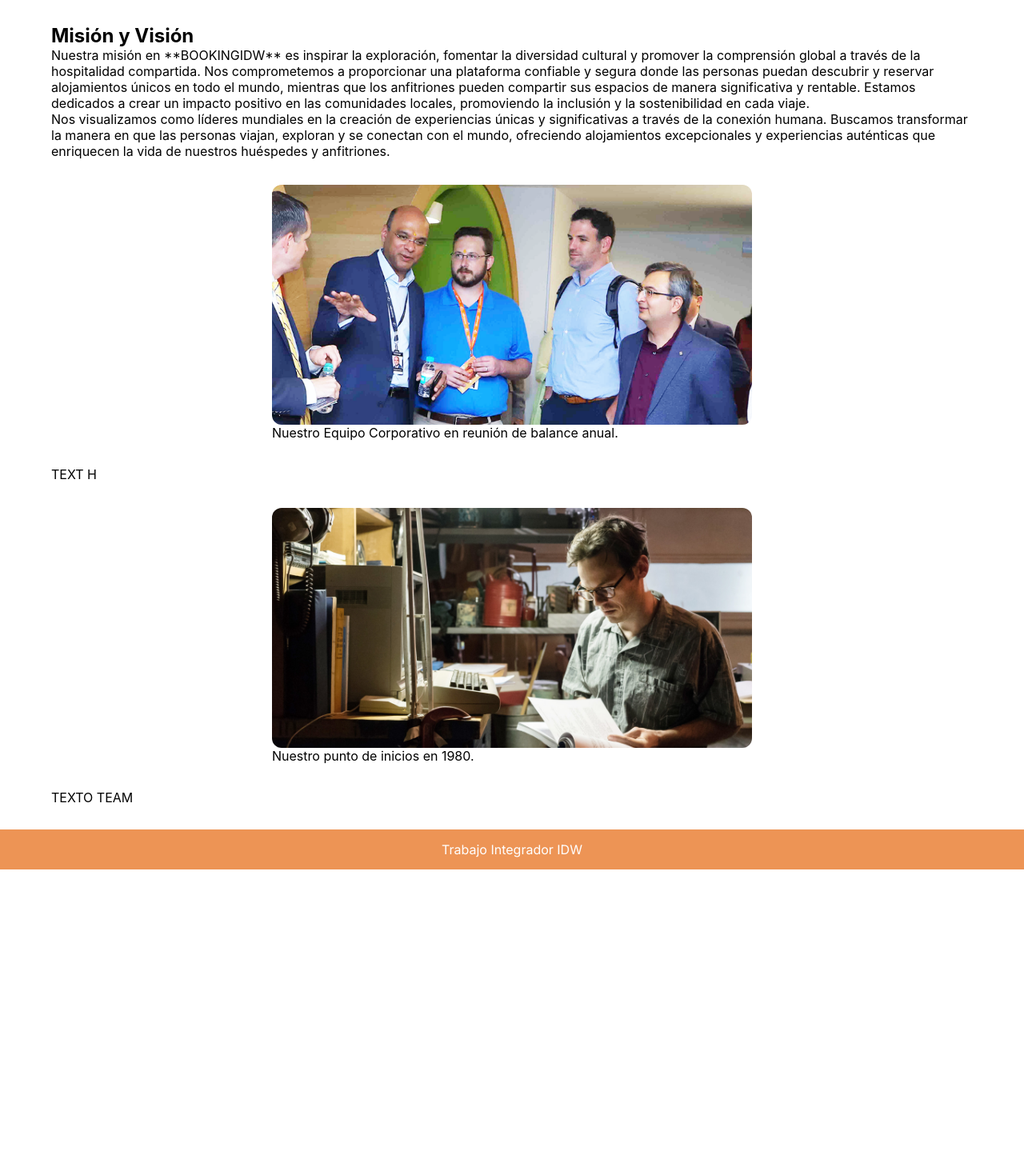
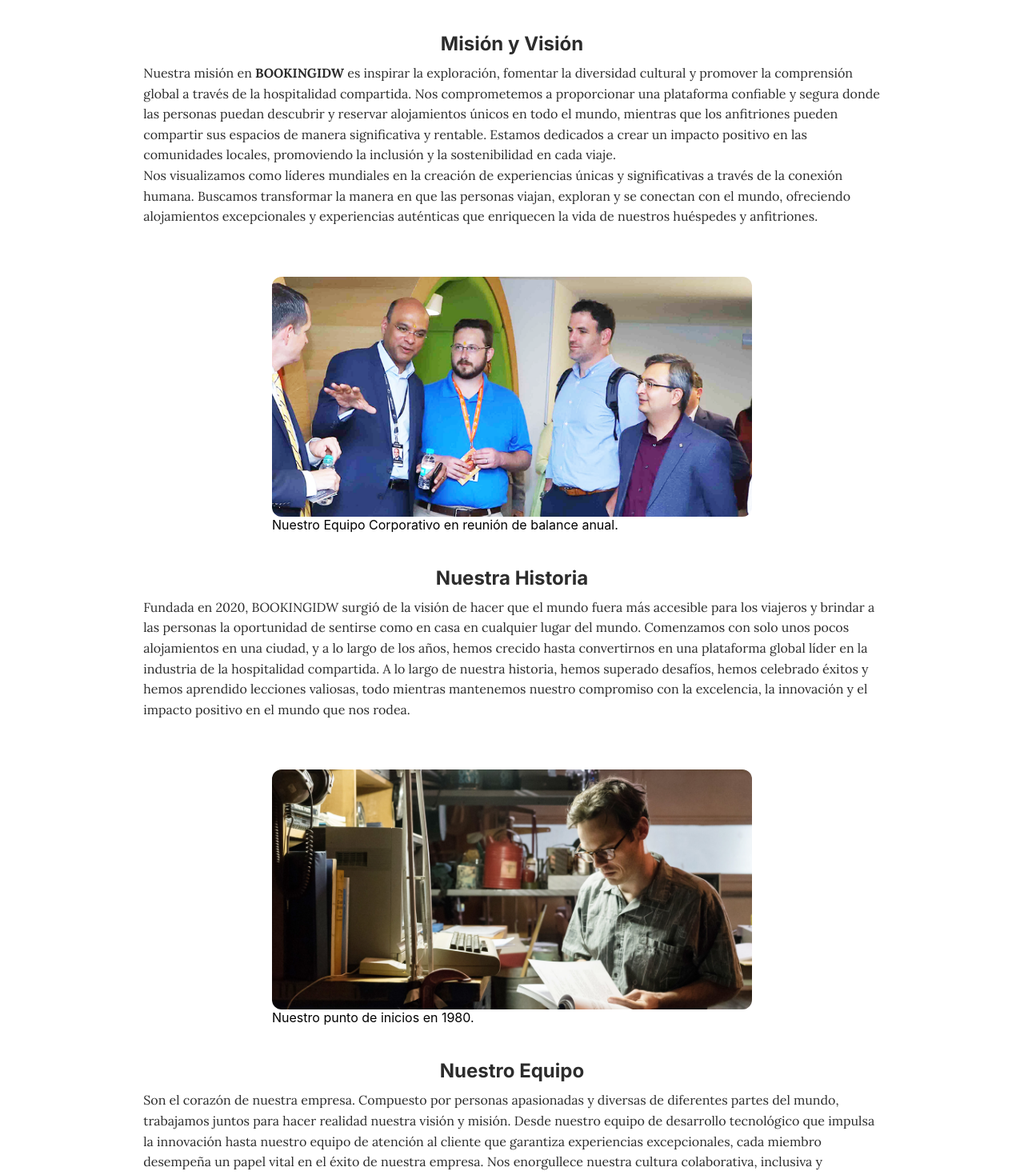
Before and after one commit to fmolinadev/tp-integrador-idw, a React (Create React App) app: page /about in a window 1280 px wide. Shown: the part 60-1529 px from the top of the page at 80% size. Before the commit the page ends 1147 px from the top, so only its background shows below. Built offline with nearby package versions, Linux system fonts and the light colour scheme.

Commit message:
feat: se agregaron las secciones con información en texto de la empresa

```diff
--- a/src/pages/About/components/History.jsx
+++ b/src/pages/About/components/History.jsx
@@ -1,4 +1,23 @@
+import styles from "../about.module.css"
+const {section_centered,container_centered}=styles
+
 function History() {
-    return <p>TEXT H</p>
+    return ( <section className={section_centered}>
+    <div className={container_centered}>
+    <h2>Nuestra Historia</h2>
+    <p>
+      Fundada en 2020, BOOKINGIDW surgió de la visión de hacer que el mundo
+      fuera más accesible para los viajeros y brindar a las personas la
+      oportunidad de sentirse como en casa en cualquier lugar del mundo.
+      Comenzamos con solo unos pocos alojamientos en una ciudad, y a lo
+      largo de los años, hemos crecido hasta convertirnos en una plataforma
+      global líder en la industria de la hospitalidad compartida. A lo largo
+      de nuestra historia, hemos superado desafíos, hemos celebrado éxitos y
+      hemos aprendido lecciones valiosas, todo mientras mantenemos nuestro
+      compromiso con la excelencia, la innovación y el impacto positivo en
+      el mundo que nos rodea.
+    </p>
+    </div>
+  </section>)
 }
 export default History
--- a/src/pages/About/components/MissionAndVision.jsx
+++ b/src/pages/About/components/MissionAndVision.jsx
@@ -1,22 +1,20 @@
 import styles from "../about.module.css"
-const {seccion_centrada,contenido_centrado}=styles
+const {section_centered,container_centered}=styles
 
 function MissionAndVision() {
 
         return (
-          <section className={seccion_centrada}>
-            <div className={contenido_centrado}>
+          <section className={section_centered}>
+            <div className={container_centered}>
               <h2>Misión y Visión</h2>
-              <article>
+              <div>
                 <p>
-                  Nuestra misión en **BOOKINGIDW** es inspirar la exploración, fomentar la diversidad cultural y promover la comprensión global a través de la hospitalidad compartida. Nos comprometemos a proporcionar una plataforma confiable y segura donde las personas puedan descubrir y reservar alojamientos únicos en todo el mundo, mientras que los anfitriones pueden compartir sus espacios de manera significativa y rentable. Estamos dedicados a crear un impacto positivo en las comunidades locales, promoviendo la inclusión y la sostenibilidad en cada viaje.
+                  Nuestra misión en <strong>BOOKINGIDW</strong> es inspirar la exploración, fomentar la diversidad cultural y promover la comprensión global a través de la hospitalidad compartida. Nos comprometemos a proporcionar una plataforma confiable y segura donde las personas puedan descubrir y reservar alojamientos únicos en todo el mundo, mientras que los anfitriones pueden compartir sus espacios de manera significativa y rentable. Estamos dedicados a crear un impacto positivo en las comunidades locales, promoviendo la inclusión y la sostenibilidad en cada viaje.
                 </p>
-              </article>
-              <article>
                 <p>
                   Nos visualizamos como líderes mundiales en la creación de experiencias únicas y significativas a través de la conexión humana. Buscamos transformar la manera en que las personas viajan, exploran y se conectan con el mundo, ofreciendo alojamientos excepcionales y experiencias auténticas que enriquecen la vida de nuestros huéspedes y anfitriones.
                 </p>
-              </article>
+                </div>
             </div>
           </section>
         );
--- a/src/pages/About/components/Team.jsx
+++ b/src/pages/About/components/Team.jsx
@@ -1,4 +1,22 @@
+import styles from "../about.module.css"
+const {section_centered,container_centered}=styles
+
 function Team() {
-    return <p>TEXTO TEAM</p>
+    return ( <section className={section_centered}>
+    <div className={container_centered}>
+    <h2>Nuestro Equipo</h2>
+    <p>
+      Son el corazón de nuestra empresa. Compuesto por personas apasionadas
+      y diversas de diferentes partes del mundo, trabajamos juntos para
+      hacer realidad nuestra visión y misión. Desde nuestro equipo de
+      desarrollo tecnológico que impulsa la innovación hasta nuestro equipo
+      de atención al cliente que garantiza experiencias excepcionales, cada
+      miembro desempeña un papel vital en el éxito de nuestra empresa. Nos
+      enorgullece nuestra cultura colaborativa, inclusiva y orientada al
+      impacto, y nos esforzamos por fomentar un entorno donde cada individuo
+      pueda crecer, aprender y prosperar.
+    </p>
+    </div>
+  </section>)
 }
 export default Team
```
